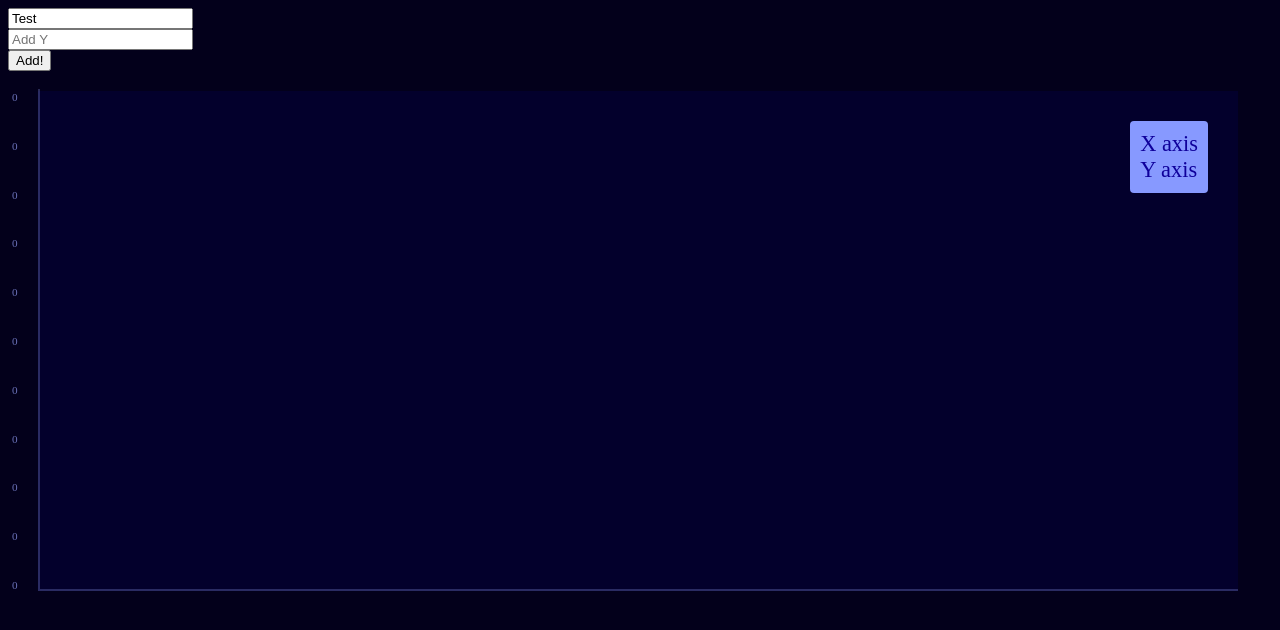
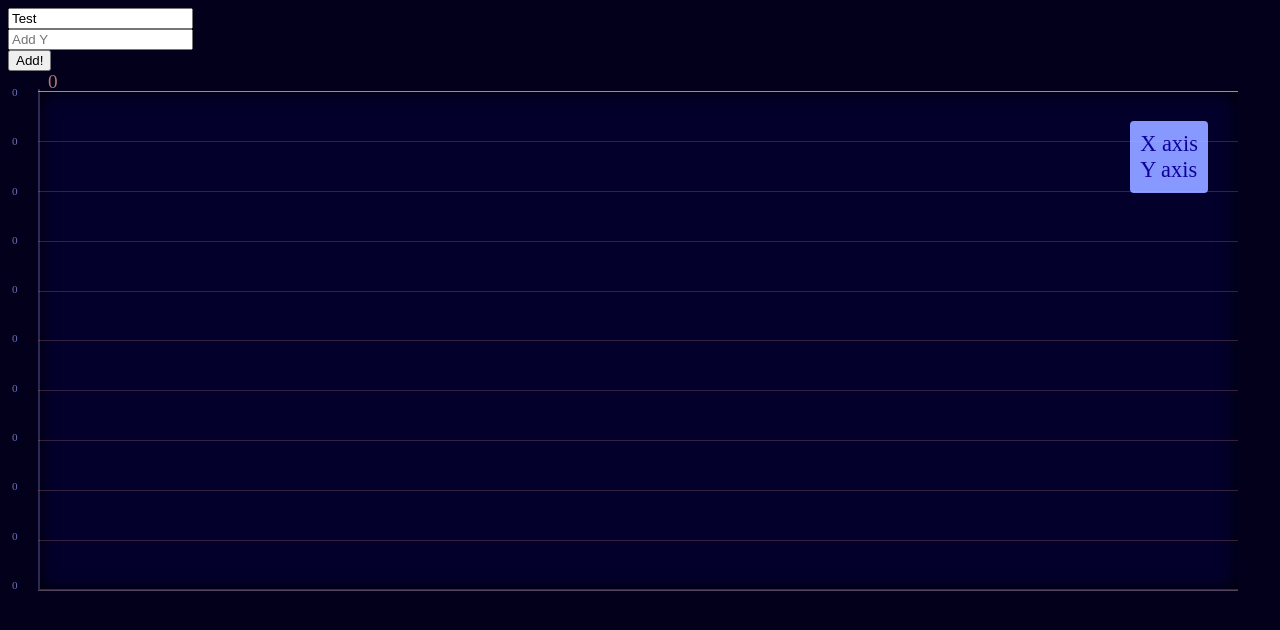
Before and after one commit to guptaashish190/graph-generator, a React (Create React App) app: page / in a window 1280 px wide. Shown: the top 630 px of the page. Built offline with nearby package versions, Linux system fonts and the light colour scheme; the HTML template or start-up script is replaced by a standard one.

Commit message:
Added Reference lines

```diff
--- a/public/style.css
+++ b/public/style.css
@@ -12,6 +12,7 @@ body {
     flex-direction: row;
     align-items: flex-end;
     left: 30px;
+    box-shadow: 0px 0px 20px black inset;
 }
 .bar{
     color: rgba(151, 161, 252, 0.867);
@@ -22,6 +23,7 @@ body {
     transform-origin: 0% 100%;
     animation: stretchAnim 0.7s ease-out 0s;
     text-align: center;
+    z-index: 1;
 }
 .bar .shape{
     transition: height 0.7s ease-out 0s;
@@ -29,8 +31,6 @@ body {
     background : rgb(128, 99, 255);
     border-radius: 3px;
     box-shadow: 0px 0px 8px black;
-}
-.bar .shape span{
 }
 @keyframes stretchAnim {
     0%{
@@ -62,9 +62,35 @@ body {
     left:-26px;
     font-size: 0.7em;
     color: rgba(151, 161, 252, 0.7);
-    height:500px;
+    height:505px;
     list-style-type: none;
     display: flex;
     flex-direction: column-reverse;
     justify-content: space-between;
 }
+.reference-line {
+    position: absolute;
+    height: 1px;
+    width : 1200px;
+    background: rgba(252, 171, 151, 0.7);
+    z-index: 3;
+
+}
+.reference-text{
+    position: absolute;
+    left: 10px;
+    font-size: 1.2em;
+    color: rgba(252, 171, 151, 0.7);
+}
+.graph-lines{
+    position: absolute;
+    height: 500px;
+    display: flex;
+    flex-direction: column;
+    justify-content: space-between;
+}
+.line{
+    background: rgba(252, 171, 151, 0.2);
+    height: 1px;
+    width: 1200px;
+}
--- a/src/App.js
+++ b/src/App.js
@@ -1,5 +1,5 @@
 import React, { Component } from 'react';
-import $ from 'jquery'
+import $ from 'jquery';
 class App extends Component {
   state = {
     numberOfDataElements: 0,
@@ -9,7 +9,9 @@ class App extends Component {
     tempValues: {
       x: "test",
       y: ""
-    }
+    },
+    mouseCoordinateY : 0,
+    mouseMoveValue : 0
   }
 
   setMax = () => {
@@ -65,8 +67,18 @@ class App extends Component {
     return yMarkingArray;
   }
 
+  //Mouse handler to get mapped value according to the state.maxHeight
   mouseMovehandler = (e)=>{
-    console.log(e);
+    let heightInPixels = $(".bar-graph").height() - e.clientY + $(".bar-graph").offset().top;
+    let heightInUnits = this.state.maxHeight*(heightInPixels/$(".bar-graph").height());
+    let finalHeightUnit = Math.floor(heightInUnits*100)/100;
+
+    this.setState({
+      mouseCoordinateY :  - $(".bar-graph").offset().top + e.clientY,
+      mouseMoveValue : finalHeightUnit
+    });
+
+    console.log(heightInPixels);
   }
   render() {
     return (
@@ -74,15 +86,15 @@ class App extends Component {
         <input type="text" placeholder="Add X" value="Test" onChange={(e) => this.onInputChange(e, "x")} /><br />
         <input type="text" placeholder="Add Y" onChange={(e) => this.onInputChange(e, "y")} /><br />
         <button type="button" onClick={() => this.onAddClick()}>Add!</button>
-
-        <div className="bar-graph" onMouseMove={(e)=>this.mouseMovehandler(e)}>
+        <div className="bar-graph" onMouseMove={this.mouseMovehandler.bind(this)}>
           <Legend legX={this.state.legend.x} legY={this.state.legend.y} />
           <div className="y-markings">
             {this.setYmarkings().map((elem, i) =>
               <li key={i} className="y-markings-elem" >{elem}</li>
             )}
           </div>
-          {/* <Reference value={}/> */}
+          <GraphLines />
+          <Reference mouseValue = {this.state.mouseMoveValue} mouseHeight = {this.state.mouseCoordinateY}/>
           <Bargraph maxHeight={this.state.maxHeight} data={this.state.data} />
         </div>
       </div>
@@ -90,7 +102,20 @@ class App extends Component {
   }
 }
 
+//Reference Line Component
+class Reference extends Component {
 
+  render(){
+    return(
+      <div className="reference-container">
+        <div className = "reference-line" style = {{top:this.props.mouseHeight}}></div>
+        <div className = "reference-text" style = {{top: (this.props.mouseHeight - 20) + "px"}}>{this.props.mouseValue}</div>
+      </div>
+    );
+  }
+}
+
+//Bar Graph Component
 class Bargraph extends Component {
 
   mapHeight = (yPos) => {
@@ -115,7 +140,6 @@ class Bar extends Component {
       <div className="bar">
         {this.props.data.y}
         <div style={{ width: 25 + "px", height: this.props.height + "px" }} className="shape">
-
         </div>
         <span>{this.props.data.x}</span>
       </div>
@@ -123,31 +147,40 @@ class Bar extends Component {
   }
 }
 
-class reference extends Component {
-
+//Display Legends
+class Legend extends Component {
   render() {
     return (
-      <div>
-        <span>{this.props.height}</span>
+      <div className="legend">
+        <div>{this.props.legX}</div>
+        <div>{this.props.legY}</div>
       </div>
+    );
+  }
+}
+
+
+class GraphLines extends Component {
+
+  lineGenerator = ()=>{
+    let number = 11;
+    let lines = [];
+    for(let i = 0; i< number ; i++){
+      lines.push(<div key = {i} className= "line"></div>);
+    }
+    return lines;
+  }
+
+  render(){
+    return(
+
+      <div className= "graph-lines">
+        {this.lineGenerator().map((elem,index)=>elem)}
+      </div>
+
     );
   }
 
 }
 
-//Display Legends
-class Legend extends Component {
-
-  render() {
-    return (
-
-      <div className="legend">
-        <div>{this.props.legX}</div>
-        <div>{this.props.legY}</div>
-      </div>
-
-    );
-  }
-}
-
 export default App;
```
